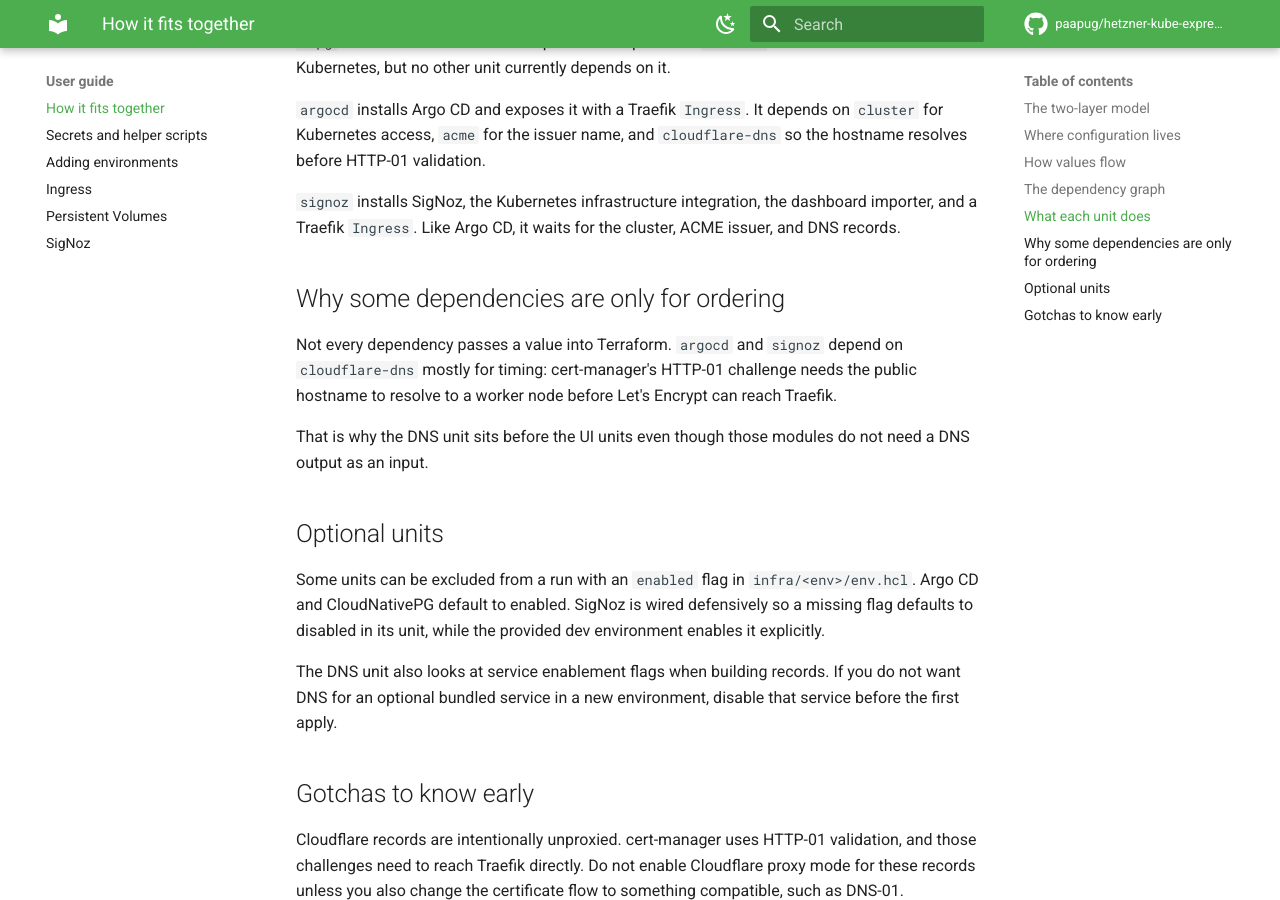
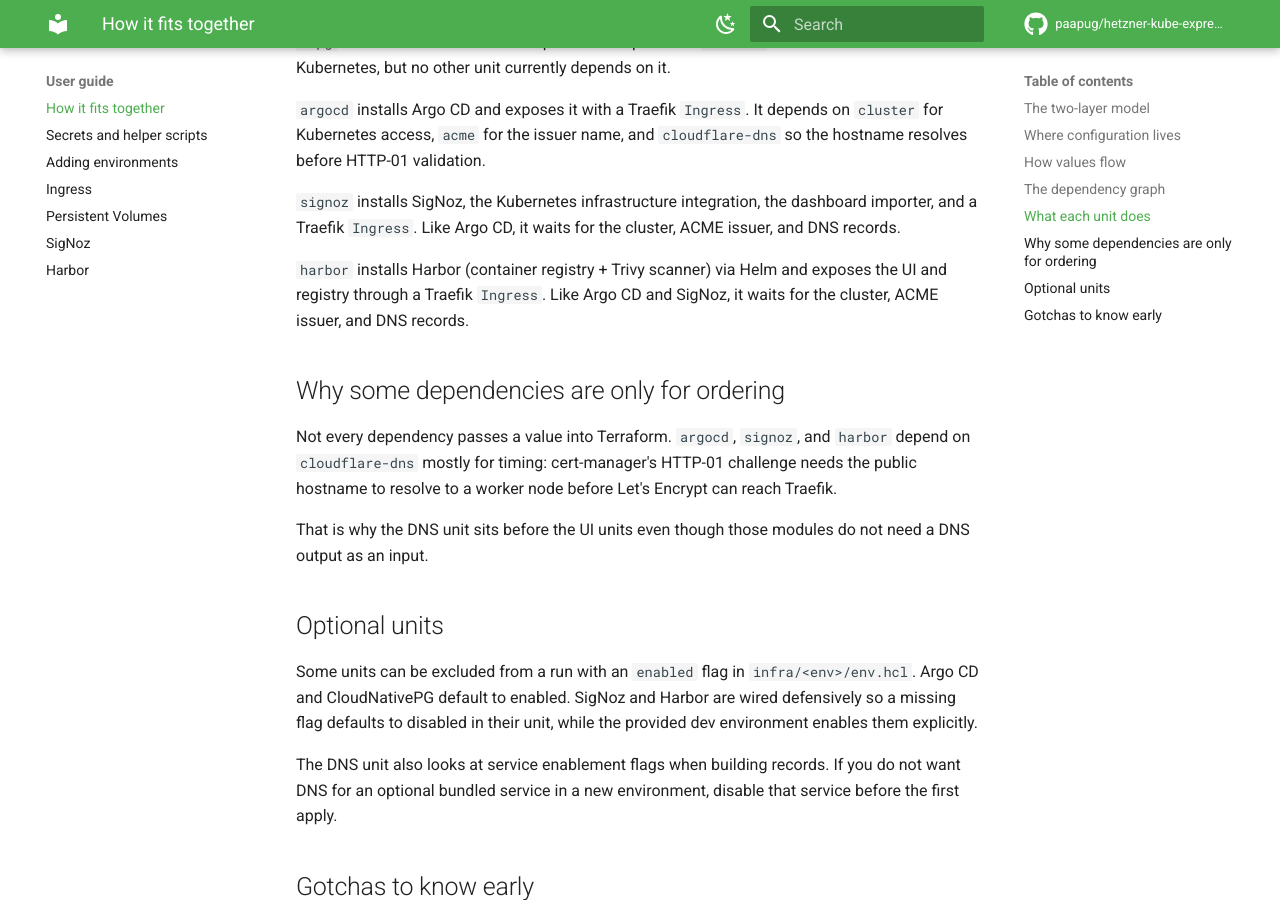
Before and after one commit to paapug/hetzner-kube-express, an MkDocs documentation site: the page built from docs/how-it-fits-together.md, in a window 1280 px wide and 900 px high, scrolled down 2980 px. Built offline with MkDocs 1.6.1 and Material for MkDocs 9.7.7, drawn with Linux system fonts in a browser that asks for light colours; comment, search, counter and statistics services are not loaded.

Commit message:
Add Harbor documentation

````diff
--- a/docs/how-it-fits-together.md
+++ b/docs/how-it-fits-together.md
@@ -57,6 +57,7 @@
   cnpg[cnpg]
   argocd[argocd]
   signoz[signoz]
+  harbor[harbor]
 
   cluster --> acme
   cluster --> cloudflareDns
@@ -65,13 +66,15 @@
   cloudflareDns --> argocd
   acme --> signoz
   cloudflareDns --> signoz
+  acme --> harbor
+  cloudflareDns --> harbor
 ```
 
 Read it in tiers:
 
 1. `cluster` creates the k3s cluster on Hetzner and uploads a kubeconfig to R2.
 2. `acme`, `cloudflare-dns`, and `cnpg` can run after the cluster exists.
-3. `argocd` and `signoz` run after the ACME issuer and DNS records are in place.
+3. `argocd`, `signoz`, and `harbor` run after the ACME issuer and DNS records are in place.
 
 You can ask Terragrunt for the live graph from an environment folder:
 
@@ -94,15 +97,17 @@
 
 `signoz` installs SigNoz, the Kubernetes infrastructure integration, the dashboard importer, and a Traefik `Ingress`. Like Argo CD, it waits for the cluster, ACME issuer, and DNS records.
 
+`harbor` installs Harbor (container registry + Trivy scanner) via Helm and exposes the UI and registry through a Traefik `Ingress`. Like Argo CD and SigNoz, it waits for the cluster, ACME issuer, and DNS records.
+
 ## Why some dependencies are only for ordering
 
-Not every dependency passes a value into Terraform. `argocd` and `signoz` depend on `cloudflare-dns` mostly for timing: cert-manager's HTTP-01 challenge needs the public hostname to resolve to a worker node before Let's Encrypt can reach Traefik.
+Not every dependency passes a value into Terraform. `argocd`, `signoz`, and `harbor` depend on `cloudflare-dns` mostly for timing: cert-manager's HTTP-01 challenge needs the public hostname to resolve to a worker node before Let's Encrypt can reach Traefik.
 
 That is why the DNS unit sits before the UI units even though those modules do not need a DNS output as an input.
 
 ## Optional units
 
-Some units can be excluded from a run with an `enabled` flag in `infra/<env>/env.hcl`. Argo CD and CloudNativePG default to enabled. SigNoz is wired defensively so a missing flag defaults to disabled in its unit, while the provided dev environment enables it explicitly.
+Some units can be excluded from a run with an `enabled` flag in `infra/<env>/env.hcl`. Argo CD and CloudNativePG default to enabled. SigNoz and Harbor are wired defensively so a missing flag defaults to disabled in their unit, while the provided dev environment enables them explicitly.
 
 The DNS unit also looks at service enablement flags when building records. If you do not want DNS for an optional bundled service in a new environment, disable that service before the first apply.
 
--- a/mkdocs.yml
+++ b/mkdocs.yml
@@ -66,3 +66,4 @@
       - Ingress: ingress.md
       - Persistent Volumes: persistent-volumes.md
       - SigNoz: signoz.md
+      - Harbor: harbor.md
````
Also changed, not shown: README.md (+14 -0 lines), docs/adding-environments.md (+3 -2 lines), docs/contributing.md (+3 -2 lines), docs/harbor.md (added, +76 -0 lines), docs/index.md (+2 -1 lines), docs/ingress.md (+1 -1 lines), 1 other file.
